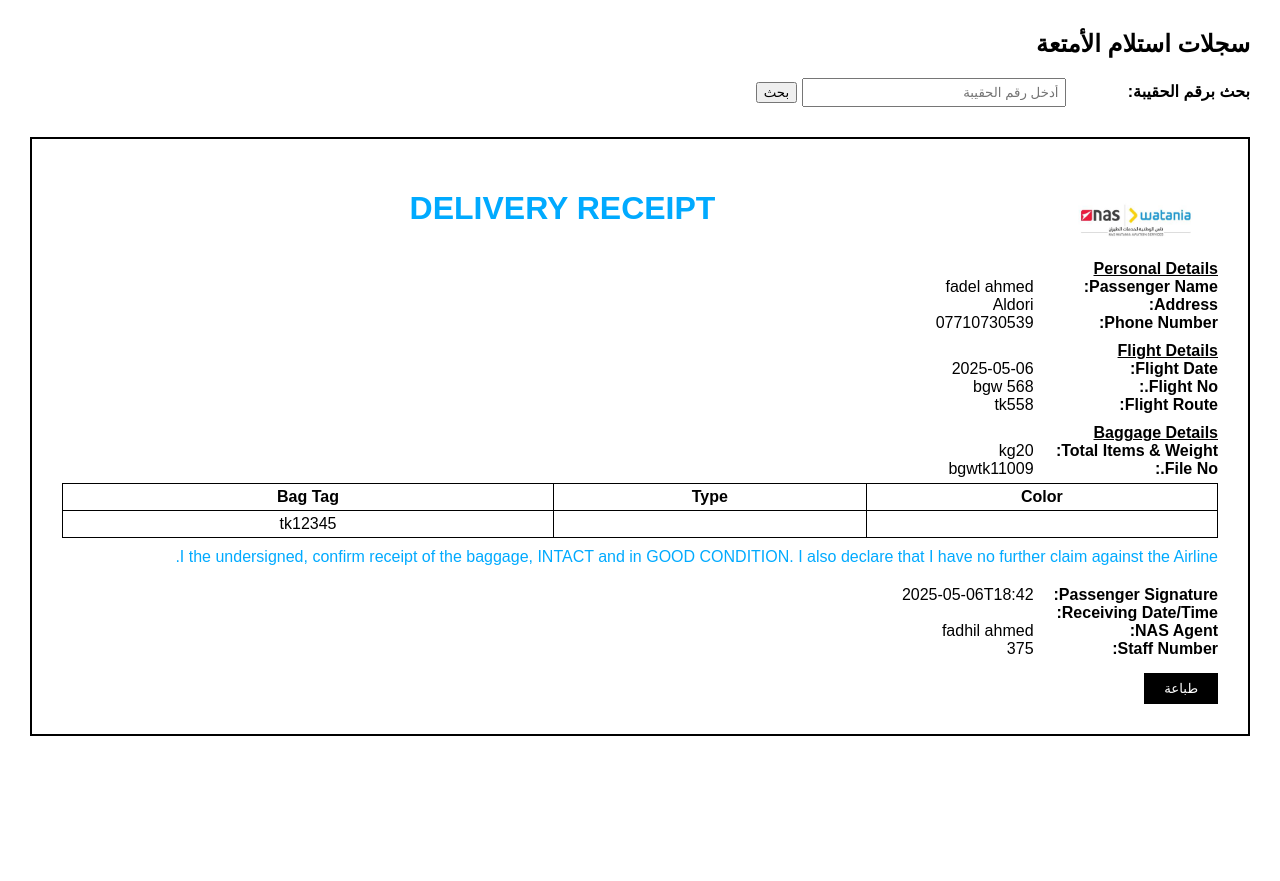
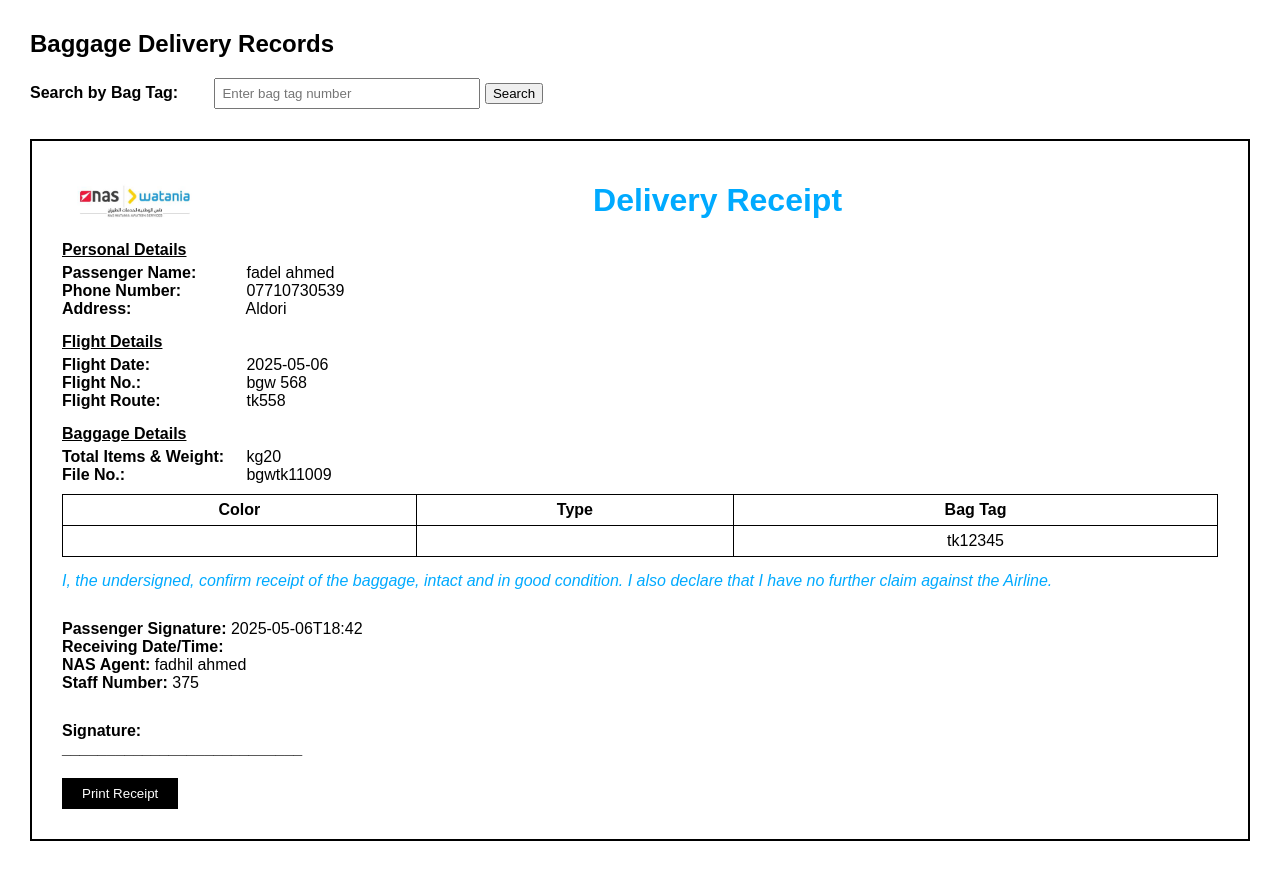
Before and after one commit to fadela7med/delivery_form, a Flask app: page /records in a window 1280 px wide. Before the commit the page ends 736 px from the top, so only its background shows below. Run offline with Flask 3, Linux system fonts and the light colour scheme; data comes from the database, SQL or seed files in the repository.

Commit message:
records.html

```diff
--- a/templates/records.html
+++ b/templates/records.html
@@ -1,103 +1,151 @@
-
 <!DOCTYPE html>
-<html lang="ar" dir="rtl">
+<html lang="en">
 <head>
     <meta charset="UTF-8">
-    <title>سجلات التسليم</title>
+    <title>Baggage Delivery Records</title>
     <style>
         body {
             font-family: 'Arial', sans-serif;
             background: white;
             margin: 30px;
         }
+
         .receipt-container {
             border: 2px solid #000;
             padding: 30px;
             margin-bottom: 40px;
+            page-break-inside: avoid;
         }
+
         .header {
-            text-align: center;
+            display: flex;
+            justify-content: space-between;
+            align-items: center;
             margin-bottom: 10px;
         }
+
         .header img {
-            float: right;
             height: 60px;
         }
-        h1 {
+
+        .header h1 {
+            flex-grow: 1;
+            text-align: center;
             color: #00aaff;
+            margin: 0;
         }
+
         .section {
-            margin-bottom: 10px;
+            margin-bottom: 15px;
         }
+
         .section-title {
             font-weight: bold;
             text-decoration: underline;
+            margin-bottom: 5px;
         }
+
         label {
             display: inline-block;
             width: 180px;
             font-weight: bold;
         }
+
         .note {
             color: #00aaff;
-            margin-top: 10px;
+            margin-top: 15px;
+            font-style: italic;
         }
+
         .signatures {
-            margin-top: 20px;
+            margin-top: 30px;
         }
+
+        .signatures label {
+            width: auto;
+        }
+
+        .signature-left {
+            text-align: left;
+            margin-top: 30px;
+        }
+
         table {
             width: 100%;
             border: 1px solid #000;
             border-collapse: collapse;
-            margin-top: 5px;
+            margin-top: 10px;
         }
+
         th, td {
             border: 1px solid #000;
-            padding: 4px;
+            padding: 6px;
             text-align: center;
         }
+
         .print-btn {
-            margin-top: 15px;
+            margin-top: 20px;
             padding: 8px 20px;
             background: black;
             color: white;
             border: none;
             cursor: pointer;
         }
+
+        .print-area {
+            position: relative;
+        }
+
+        @media print {
+            .print-btn, .search-form {
+                display: none;
+            }
+
+            body {
+                margin: 0;
+            }
+        }
+
         form.search-form {
             margin-bottom: 30px;
         }
+
         input[type="text"] {
-            padding: 5px;
+            padding: 6px;
             width: 250px;
         }
-        .clearfix::after {
-            content: "";
-            display: table;
-            clear: both;
+    </style>
+    <script>
+        function printReceipt(element) {
+            const printContents = element.innerHTML;
+            const originalContents = document.body.innerHTML;
+            document.body.innerHTML = printContents;
+            window.print();
+            document.body.innerHTML = originalContents;
         }
-    </style>
+    </script>
 </head>
 <body>
-    <h2>سجلات استلام الأمتعة</h2>
+    <h2>Baggage Delivery Records</h2>
     <form method="GET" action="/records" class="search-form">
-        <label>بحث برقم الحقيبة:</label>
-        <input type="text" name="bag_tag" placeholder="أدخل رقم الحقيبة">
-        <button type="submit">بحث</button>
+        <label>Search by Bag Tag:</label>
+        <input type="text" name="bag_tag" placeholder="Enter bag tag number">
+        <button type="submit">Search</button>
     </form>
 
     {% for row in rows %}
+    <div class="print-area">
         <div class="receipt-container">
-        <div class="header clearfix">
+            <div class="header">
                 <img src="/static/logo.png" alt="Logo">
-            <h1>DELIVERY RECEIPT</h1>
+                <h1>Delivery Receipt</h1>
             </div>
 
             <div class="section">
                 <div class="section-title">Personal Details</div>
                 <label>Passenger Name:</label> {{ row[1] }}<br>
-            <label>Address:</label> {{ row[3] }}<br>
-            <label>Phone Number:</label> {{ row[2] }}
+                <label>Phone Number:</label> {{ row[2] }}<br>
+                <label>Address:</label> {{ row[3] }}
             </div>
 
             <div class="section">
@@ -127,8 +175,7 @@
             </div>
 
             <div class="note">
-            I the undersigned, confirm receipt of the baggage, INTACT and in GOOD CONDITION.
-            I also declare that I have no further claim against the Airline.
+                I, the undersigned, confirm receipt of the baggage, intact and in good condition. I also declare that I have no further claim against the Airline.
             </div>
 
             <div class="signatures">
@@ -138,7 +185,12 @@
                 <label>Staff Number:</label> {{ row[15] }}
             </div>
 
-        <button class="print-btn" onclick="window.print()">طباعة</button>
+            <div class="signature-left">
+                <label>Signature: ___________________________</label>
+            </div>
+
+            <button class="print-btn" onclick="printReceipt(this.parentElement)">Print Receipt</button>
+        </div>
     </div>
     {% endfor %}
 </body>
```
Lines whose indentation alone changed are shown as unchanged.
